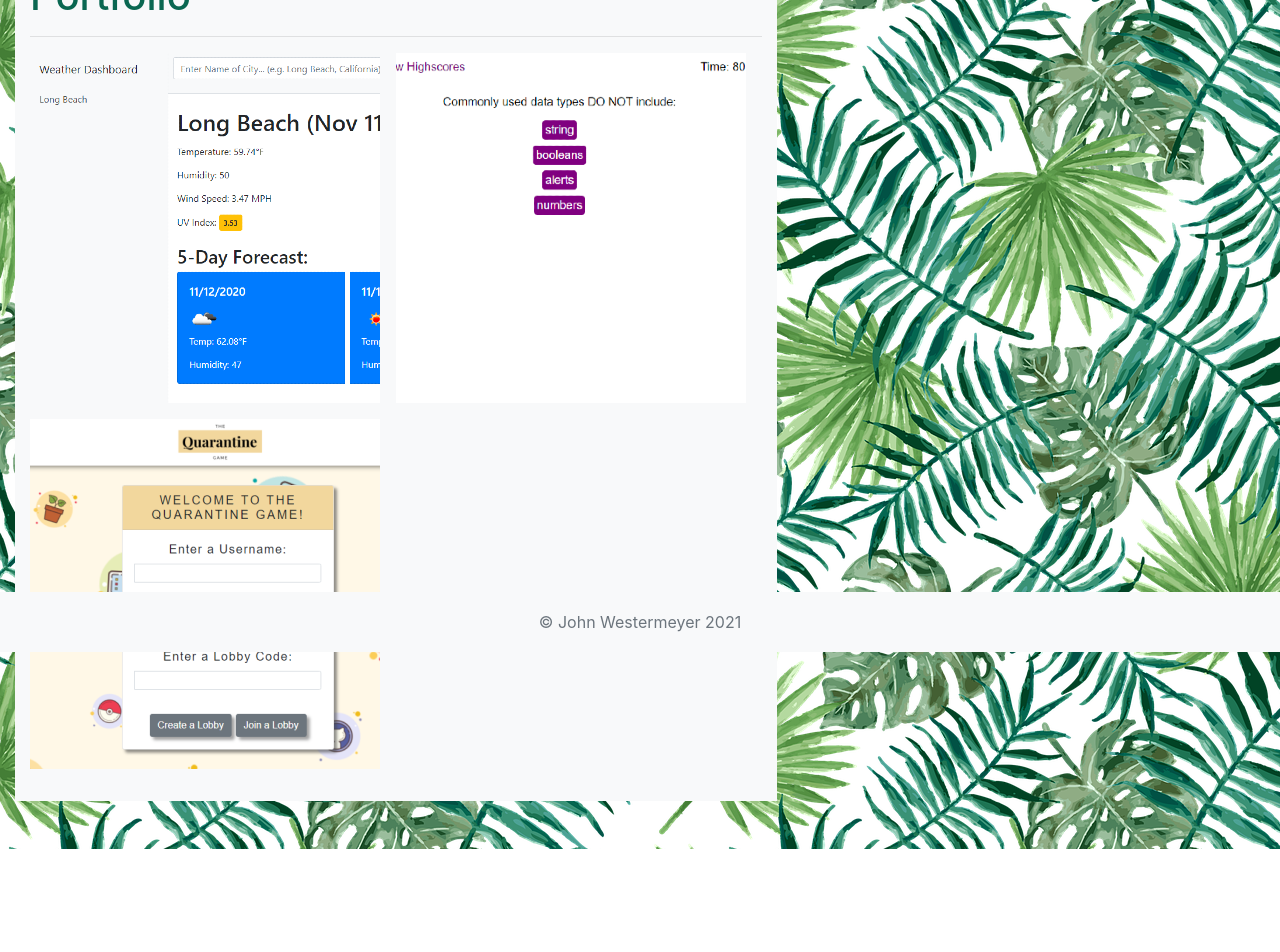
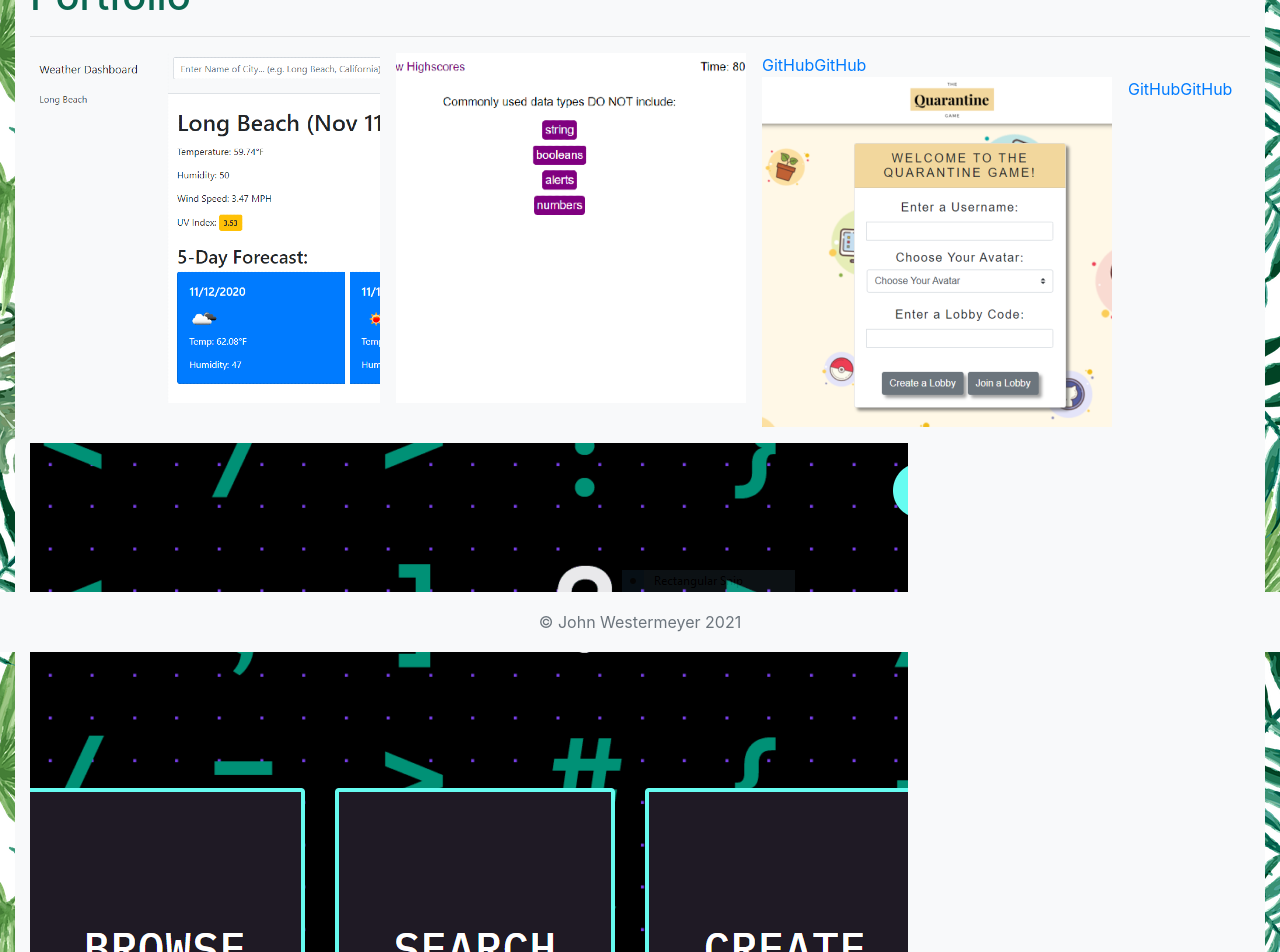
Before and after one commit to johnwestermeyer/ReactPortfolio, a React (Create React App) app: page /#/portfolio in a window 1280 px wide. Shown: the part 148-1100 px from the top of the page. Before the commit the page ends 997 px from the top, so only its background shows below. Built offline with nearby package versions, Linux system fonts and the light colour scheme.

Commit message:
updating

```diff
--- a/src/components/Portfolio.js
+++ b/src/components/Portfolio.js
@@ -3,6 +3,7 @@ import Project from './Project'
 import weather from '../assets/weather.png'
 import quiz from '../assets/quiz.png'
 import game from '../assets/game.png'
+import snippet from '../assets/snippet.png'
 
 function Portfolio() {
     return(
@@ -15,17 +16,26 @@ function Portfolio() {
             link={"https://johnwestermeyer.github.io/WeatherDashboard/"}
             img={weather}
             alt={"Weather Dashboard"}
+            git={"https://github.com/johnwestermeyer/WeatherDashboard"}
             />
             <Project
             link={"https://johnwestermeyer.github.io/TimedQuiz/"}
             img={quiz}
             alt={"Timed Quiz"}
+            git={"https://github.com/johnwestermeyer/TimedQuiz"}
             />
             <br />
             <Project
             link={"https://github.com/johnwestermeyer/QuarantineGame"}
             img={game}
             alt={"Quarantine Game"}
+            git={"https://github.com/johnwestermeyer/QuarantineGame"}
+            />
+            <Project
+            link={"http://snippet.ltd"}
+            img={snippet}
+            alt={"Snippet"}
+            git={"https://github.com/johnwestermeyer/Snippet"}
             />
             <br />
         </div>
--- a/src/components/Project.js
+++ b/src/components/Project.js
@@ -4,7 +4,9 @@ function Project(props) {
     return(
         <>
         <a href={props.link}>
-                <img src={props.img} alt={props.alt} className="image-fluid float-left mr-3 mb-3"/></a>
+            <img src={props.img} alt={props.alt} className="image-fluid float-left mr-3 mb-3"/>
+        </a>
+        <a href={props.git}>GitHub</a>
         </>
     )
 
```
Also changed, not shown: src/assets/snippet.png (added).
